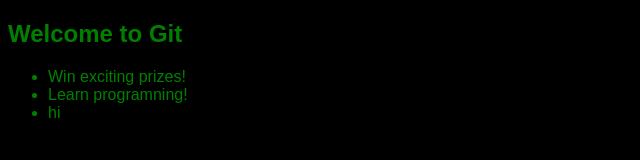
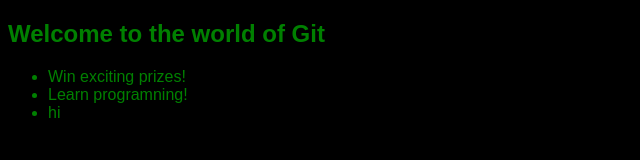
Before and after one commit to Ashaldsouza/ashal, a plain HTML site: page index.html in a window 1280 px wide. Shown: the whole page, without its empty margins (0-640 px from the left). Drawn offline with Linux system fonts and the light colour scheme.

Commit message:
merge conflict demo

```diff
--- a/index.html
+++ b/index.html
@@ -9,7 +9,7 @@
     </title>
 </head>
 <body>
-    <h2>Welcome to Git</h2>
+    <h2>Welcome to the world of Git</h2>
     <ul>
         <li>
             Win exciting prizes!
```
